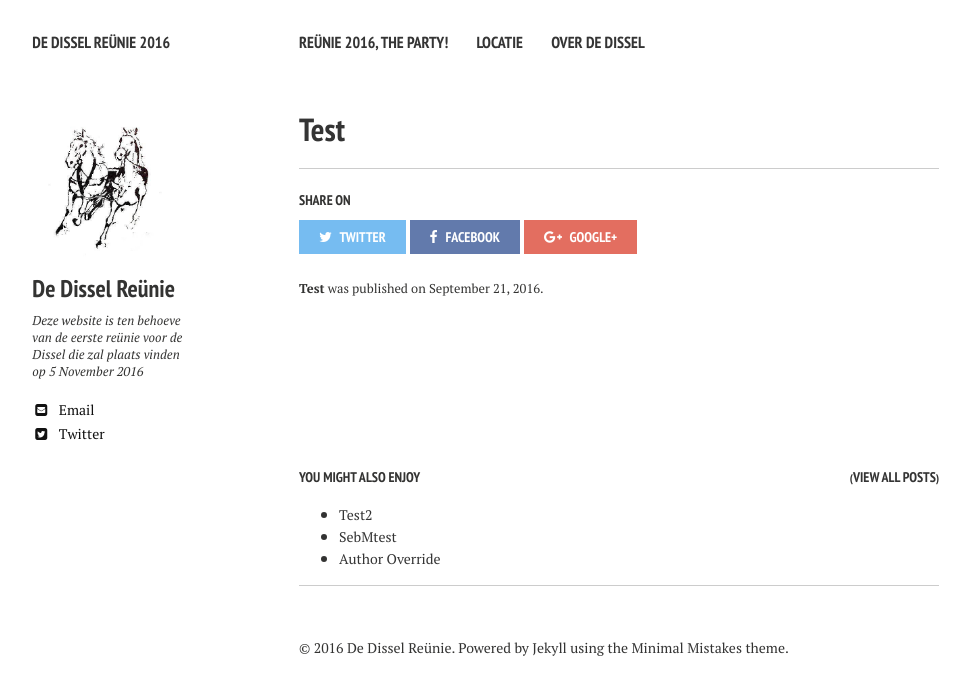
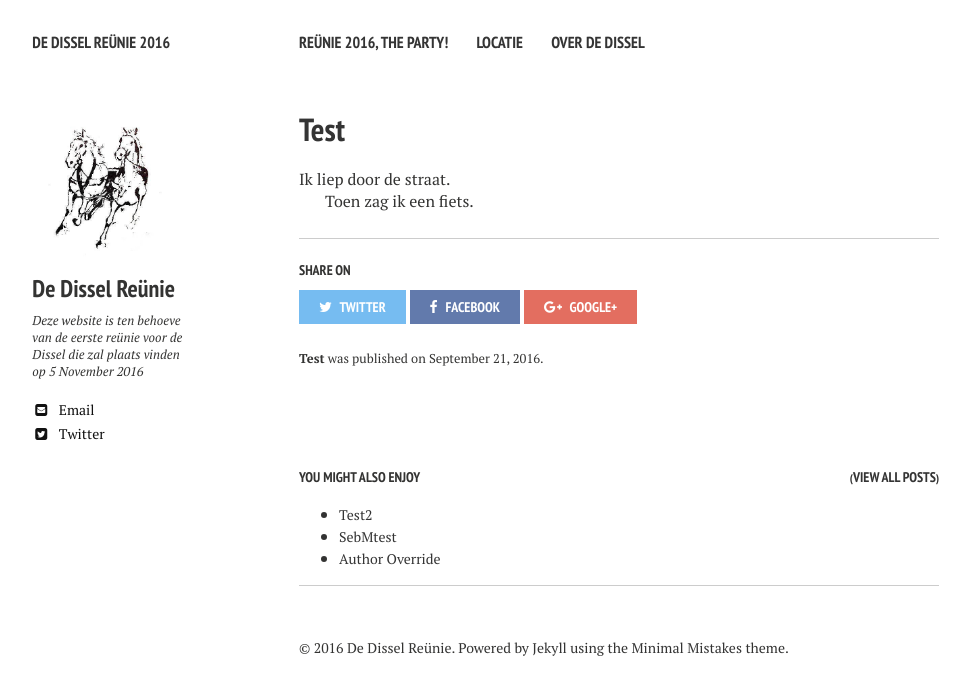
Before and after one commit to securitymonster/securitymonster.github.io, a Jekyll site: the page built from _posts/2016-09-21-test.md, in a window 1280 px wide. Shown: the top 695 px of the page, without its empty margins (21-991 px from the left). Built offline with Jekyll 4.4.1, drawn with Linux system fonts in a browser that asks for light colours; nearby versions of some CDN libraries.

Commit message:
Script update after bundler exec jekyll build

```diff
--- a/_posts/2016-09-21-test.md
+++ b/_posts/2016-09-21-test.md
@@ -9,3 +9,7 @@ image:
   feature:
 date: 2016-09-21T21:49:14+02:00
 ---
+
+Ik liep door de straat.
+
+Toen zag ik een fiets.
```
